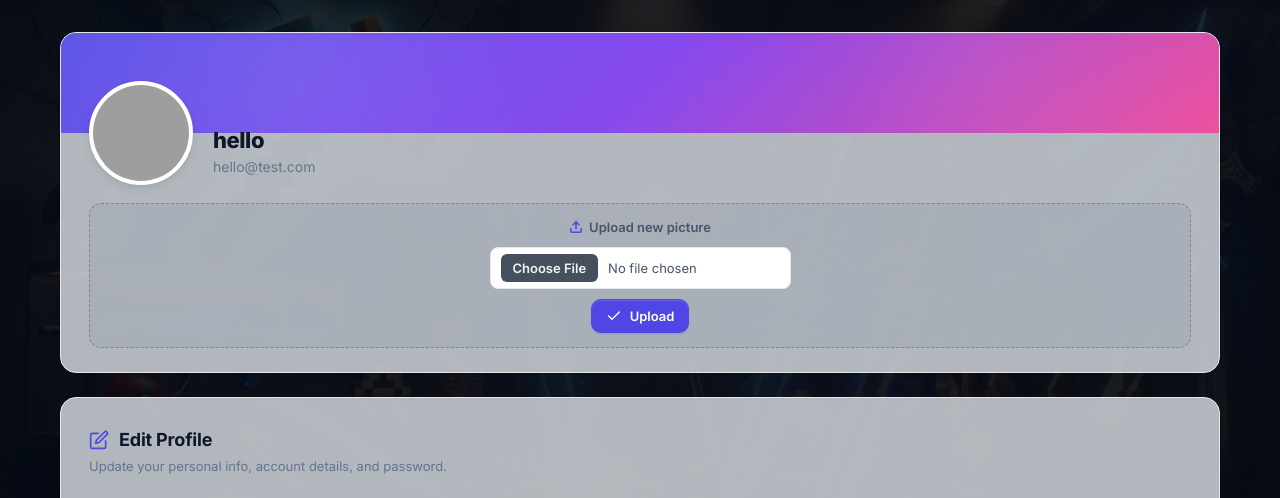
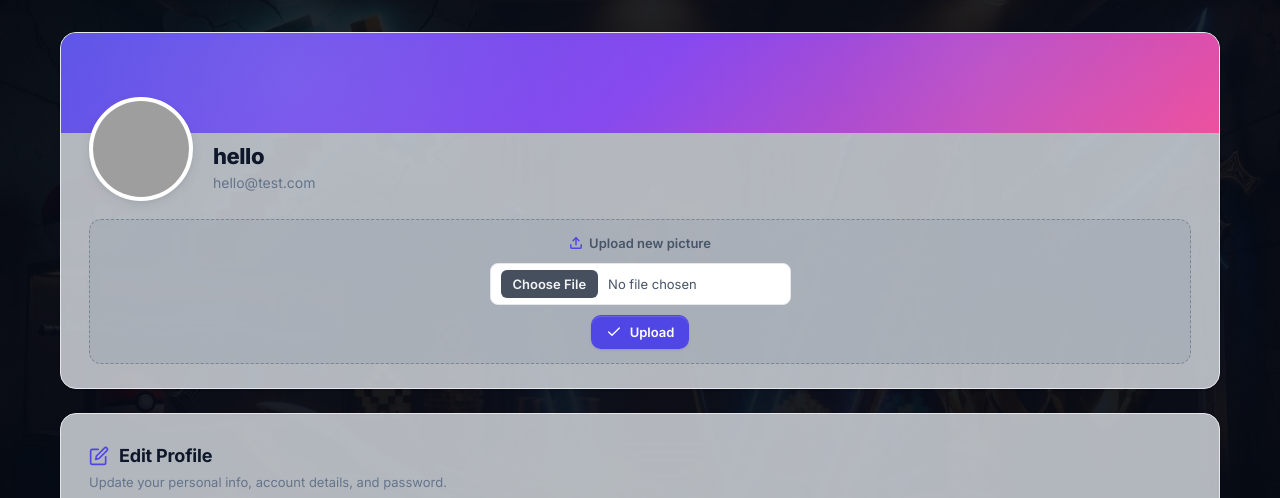
Before and after one commit to nathandarr/Project, a Flask app: page /profile in a window 1280 px wide. Shown: the part 91-589 px from the top of the page. Run offline with Flask 3, Linux system fonts and the light colour scheme; a user stored in the database is signed in; data comes from the database, SQL or seed files in the repository; grey boxes are pictures that could not be loaded.

Commit message:
Fixed profile banner spacing

```diff
--- a/static/css/profile.css
+++ b/static/css/profile.css
@@ -28,7 +28,7 @@
             display: flex;
             flex-direction: column;
             gap: 18px;
-            margin-top: -52px;
+            margin-top: -36px;
             position: relative;
         }
 
```
